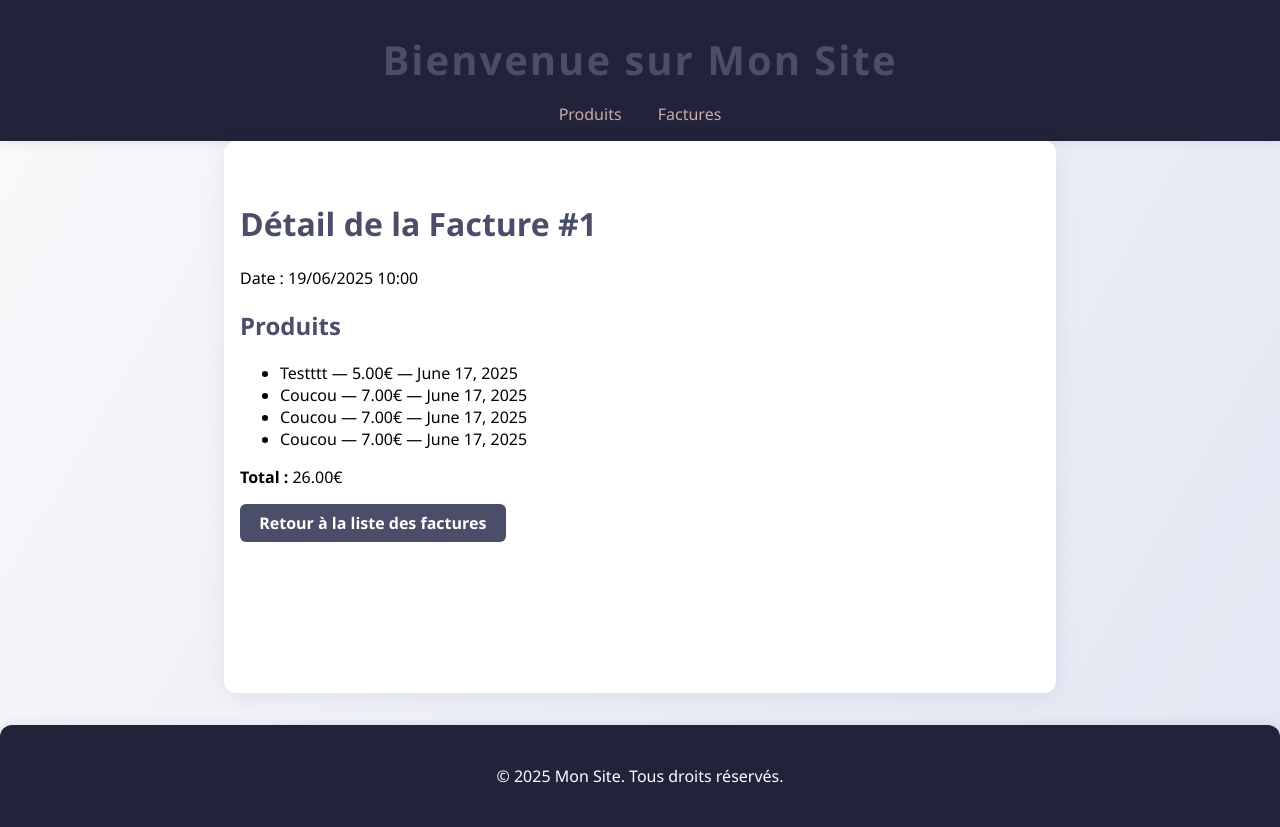
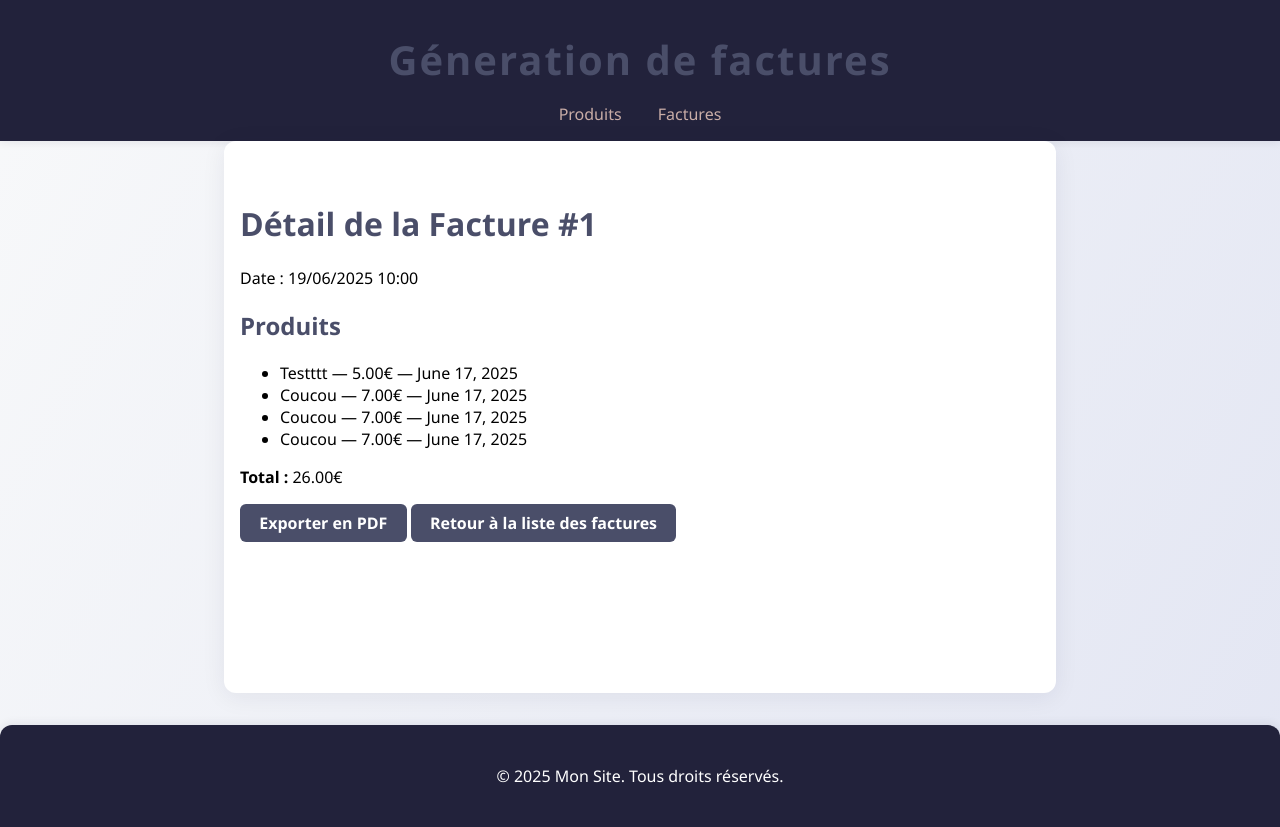
Before and after one commit to MathisLatimier/alltoo-project, a Django app: page /factures/1/ in a window 1280 px wide. Run offline with Django 4.2, Linux system fonts and the light colour scheme; data comes from the database, SQL or seed files in the repository.

Commit message:
Export facture pdf

```diff
--- a/factures/templates/factures/detail_facture.html
+++ b/factures/templates/factures/detail_facture.html
@@ -10,5 +10,6 @@
     {% endfor %}
 </ul>
 <p><strong>Total :</strong> {{ total }}€</p>
+<a href="{% url 'export_facture_pdf' facture.id %}" class="btn-ajouter" target="_blank">Exporter en PDF</a>
 <a href="{% url 'liste_factures' %}" class="btn-ajouter">Retour à la liste des factures</a>
 {% endblock %}
--- a/factures/urls.py
+++ b/factures/urls.py
@@ -1,8 +1,9 @@
 from django.urls import path
-from .views import creer_facture, liste_factures, detail_facture
+from .views import creer_facture, liste_factures, detail_facture, export_facture_pdf
 
 urlpatterns = [
     path('creer/', creer_facture, name='creer_facture'),
+    path('<int:facture_id>/export_pdf/', export_facture_pdf, name='export_facture_pdf'),
     path('<int:facture_id>/', detail_facture, name='detail_facture'),
     path('', liste_factures, name='liste_factures'),
 ]
--- a/factures/views.py
+++ b/factures/views.py
@@ -4,6 +4,7 @@ from .models import Facture
 from django.contrib import messages
 from django.template.loader import render_to_string
 from django.http import HttpResponse
+from weasyprint import HTML
 
 def creer_facture(request):
     if request.method == 'POST':
@@ -27,3 +28,21 @@ def detail_facture(request, facture_id):
     facture = get_object_or_404(Facture, id=facture_id)
     total = sum([p.prix for p in facture.produits.all()])
     return render(request, 'factures/detail_facture.html', {'facture': facture, 'total': total})
+
+def export_facture_pdf(request, facture_id):
+    print("Exporting facture to PDF", facture_id)
+    facture = get_object_or_404(Facture, id=facture_id)
+    print(f"Facture ID: {facture.id}, Date: {facture.date}")
+    produits = facture.produits.all()
+    total = sum([p.prix for p in produits])
+    html_string = render_to_string('factures/facture_pdf.html', {
+        'facture': facture,
+        'produits': produits,
+        'total': total,
+    })
+
+    html = HTML(string=html_string)
+    pdf = html.write_pdf()
+    response = HttpResponse(pdf, content_type='application/pdf')
+    response['Content-Disposition'] = f'filename=facture_{facture.id}.pdf'
+    return response
--- a/monsite/templates/base.html
+++ b/monsite/templates/base.html
@@ -8,7 +8,7 @@
 </head>
 <body>
     <header>
-        <h1>Bienvenue sur Mon Site</h1>
+        <h1>Géneration de factures</h1>
         <nav>
             <a href="{% url 'liste_produits' %}">Produits</a>
             <a href="{% url 'liste_factures' %}">Factures</a>
--- a/requirements.txt
+++ b/requirements.txt
@@ -1 +1,2 @@
 Django>=4.2,<5.0
+WeasyPrint
```
Also changed, not shown: factures/templates/factures/facture_pdf.html (added, +37 -0 lines), 1 other file.
